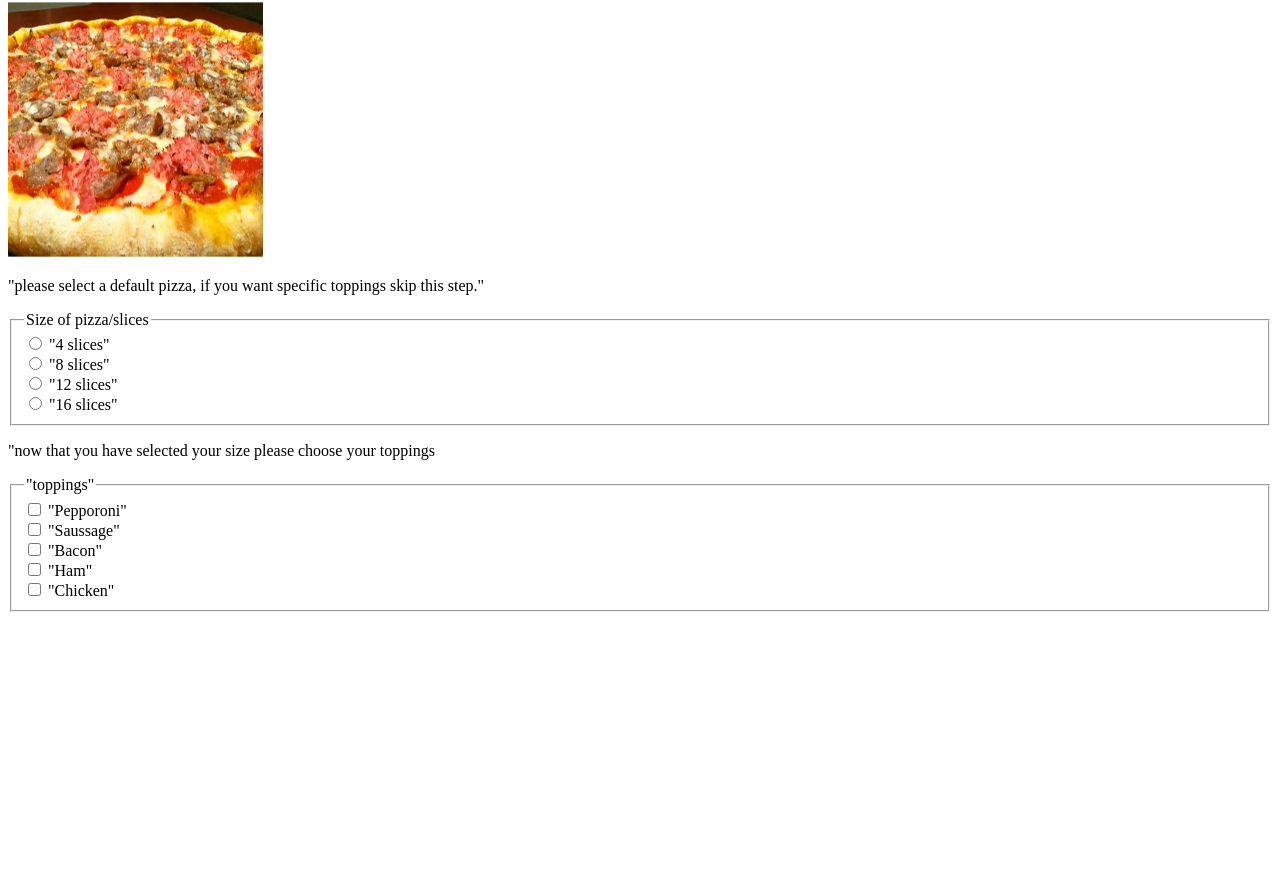
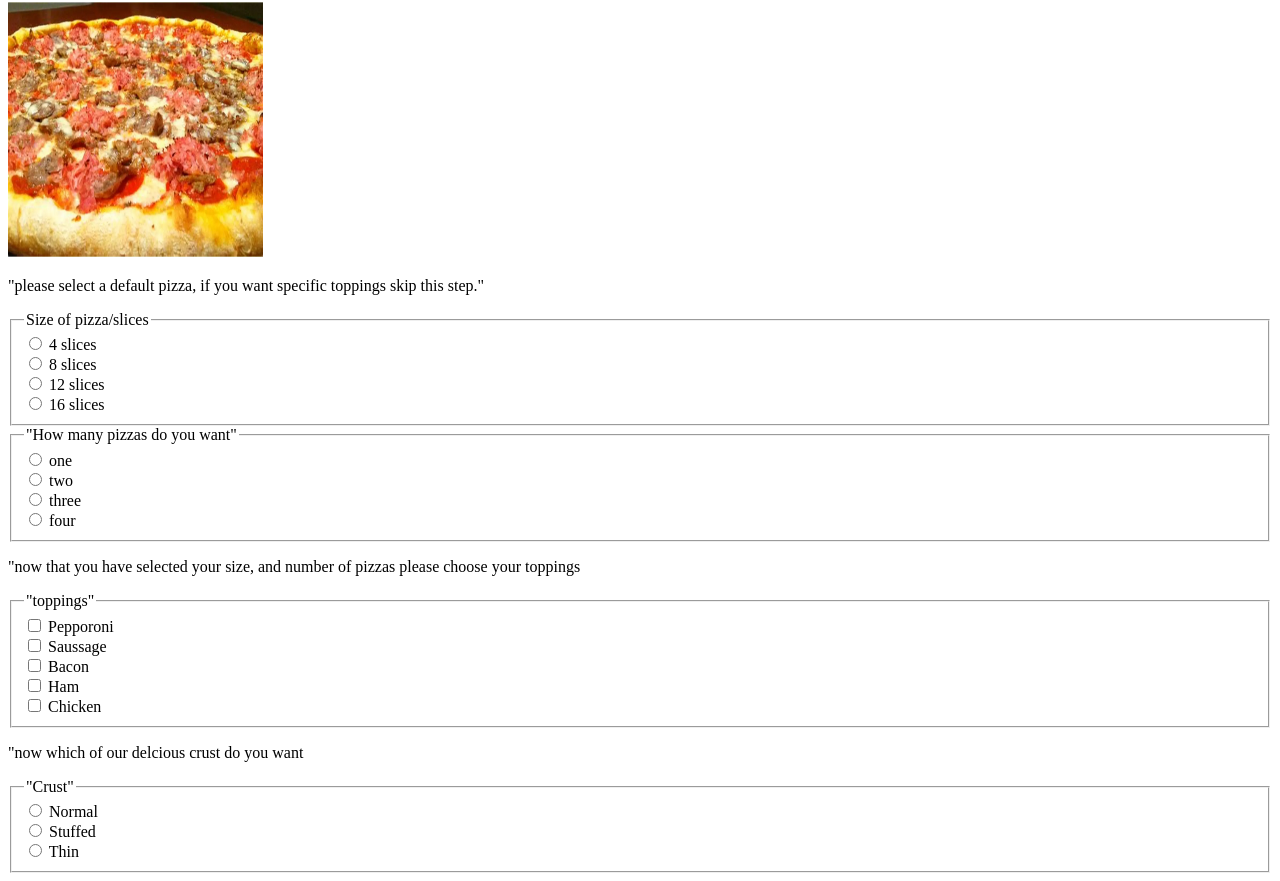
Before and after one commit to auralilly/html-assigment1, a plain HTML site: page Assigment1/index.html in a window 1280 px wide. Shown: the part 78-959 px from the top of the page. Before the commit the page ends 800 px from the top, so only its background shows below. Drawn offline with Linux system fonts and the light colour scheme.

Commit message:
a few more options ro choose from

```diff
--- a/Assigment1/index.html
+++ b/Assigment1/index.html
@@ -22,53 +22,109 @@
             <legend>Size of pizza/slices</legend>
             <div>
             <input type="radio" name="Size" value="slice1"/>
-            <label for="Size">"4 slices"</label>
+            <label for="Size">4 slices</label>
             </div>
 
               <div>
             <input type="radio" name="Size" value="slice2"/>
-            <label for="Size">"8 slices"</label>
+            <label for="Size">8 slices</label>
             </div>
 
               <div>
             <input type="radio" name="Size" value="slice3"/>
-            <label for="Size">"12 slices"</label>
+            <label for="Size">12 slices</label>
             </div>
 
               <div>
             <input type="radio" name="Size" value="slice1"/>
-            <label for="Size">"16 slices"</label>
+            <label for="Size">16 slices</label>
             </div>
             </fieldset>
-        </form>
-        <P>"now that you have selected your size please choose your toppings</P>
-        <form>
+
+
+
+
+        <fieldset>
+
+        <legend>"How many pizzas do you want"</legend>
+            <div>
+            <input type="radio" name="Size" value="amount1"/>
+            <label for="Size">one</label>
+            </div>
+
+              <div>
+            <input type="radio" name="Size" value="amount2"/>
+            <label for="Size">two</label>
+            </div>
+
+              <div>
+            <input type="radio" name="Size" value="amount3"/>
+            <label for="Size">three</label>
+            </div>
+
+              <div>
+            <input type="radio" name="Size" value="amount4"/>
+            <label for="Size">four</label>
+            </div>
+
+
+
+        </fieldset>
+
+
+
+        <P>"now that you have selected your size, and number of pizzas please choose your toppings</P>
+
         <fieldset>
 
         <legend>"toppings"</legend>
             <div>
             <input type="checkbox" name="Size" value="toppings1"/>
-            <label for="Size">"Pepporoni"</label>
+            <label for="Size">Pepporoni</label>
             </div>
 
             <div>
             <input type="checkbox" name="Size" value="toppings2"/>
-            <label for="Size">"Saussage"</label>
+            <label for="Size">Saussage</label>
             </div>
 
             <div>
             <input type="checkbox" name="Size" value="toppings3"/>
-            <label for="Size">"Bacon"</label>
+            <label for="Size">Bacon</label>
             </div>
 
             <div>
             <input type="checkbox" name="Size" value="toppings4"/>
-            <label for="Size">"Ham"</label>
+            <label for="Size">Ham</label>
             </div>
 
             <div>
             <input type="checkbox" name="Size" value="toppings5"/>
-            <label for="Size">"Chicken"</label>
+            <label for="Size">Chicken</label>
+            </div>
+
+            </fieldset>
+
+
+            <p>"now which of our delcious crust do you want </p>
+                <fieldset>
+
+
+
+            <legend>"Crust"</legend>
+            <div>
+            <input type="radio" name="Size" value="crust1"/>
+            <label for="Size">Normal</label>
+            </div>
+
+             <div>
+            <input type="radio" name="Size" value="crust2"/>
+            <label for="Size">Stuffed</label>
+            </div>
+
+             <div>
+            <input type="radio" name="Size" value="crust3"/>
+            <label for="Size">Thin</label>
             </div>
 
         </fieldset>
```
